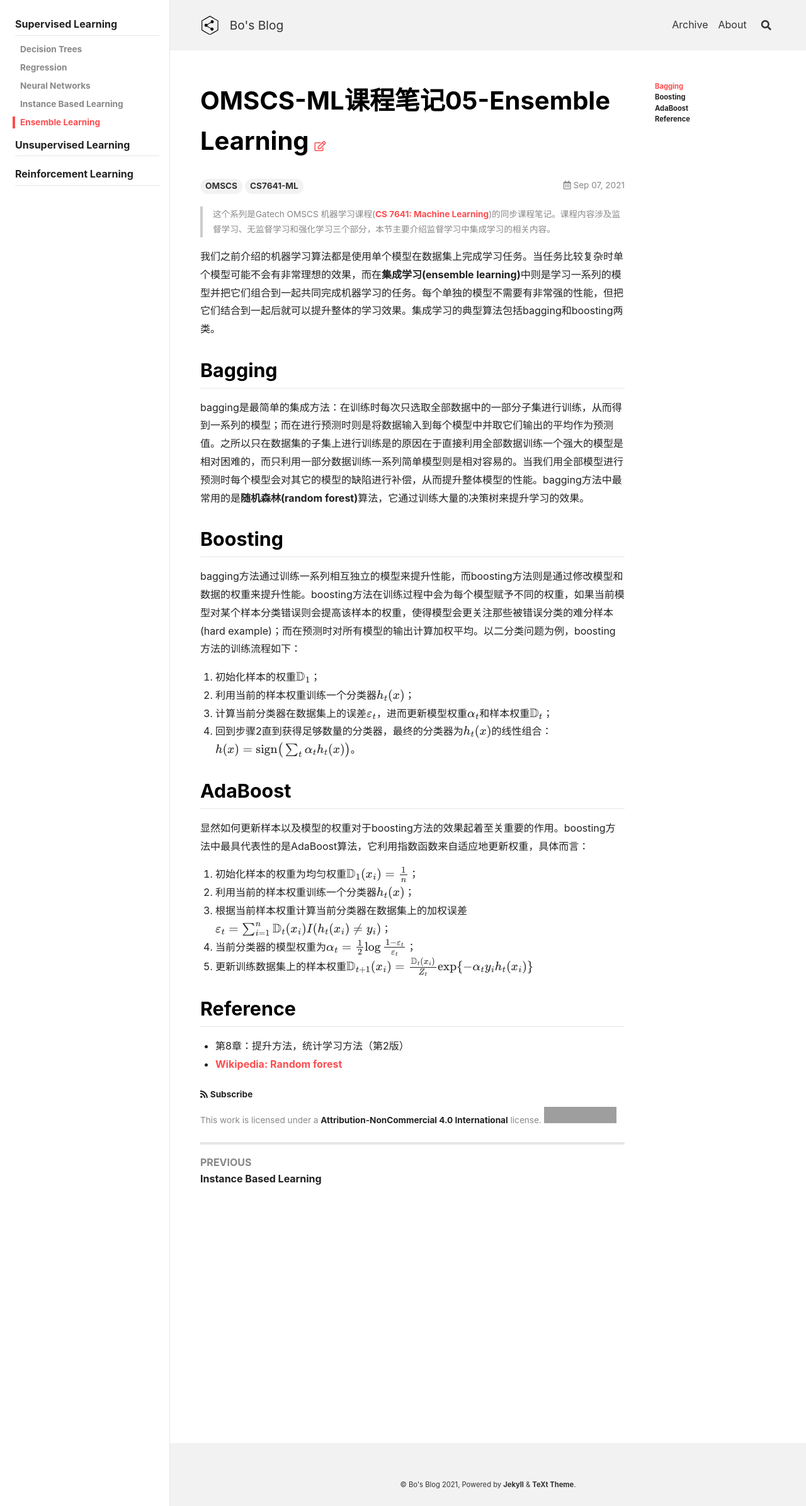
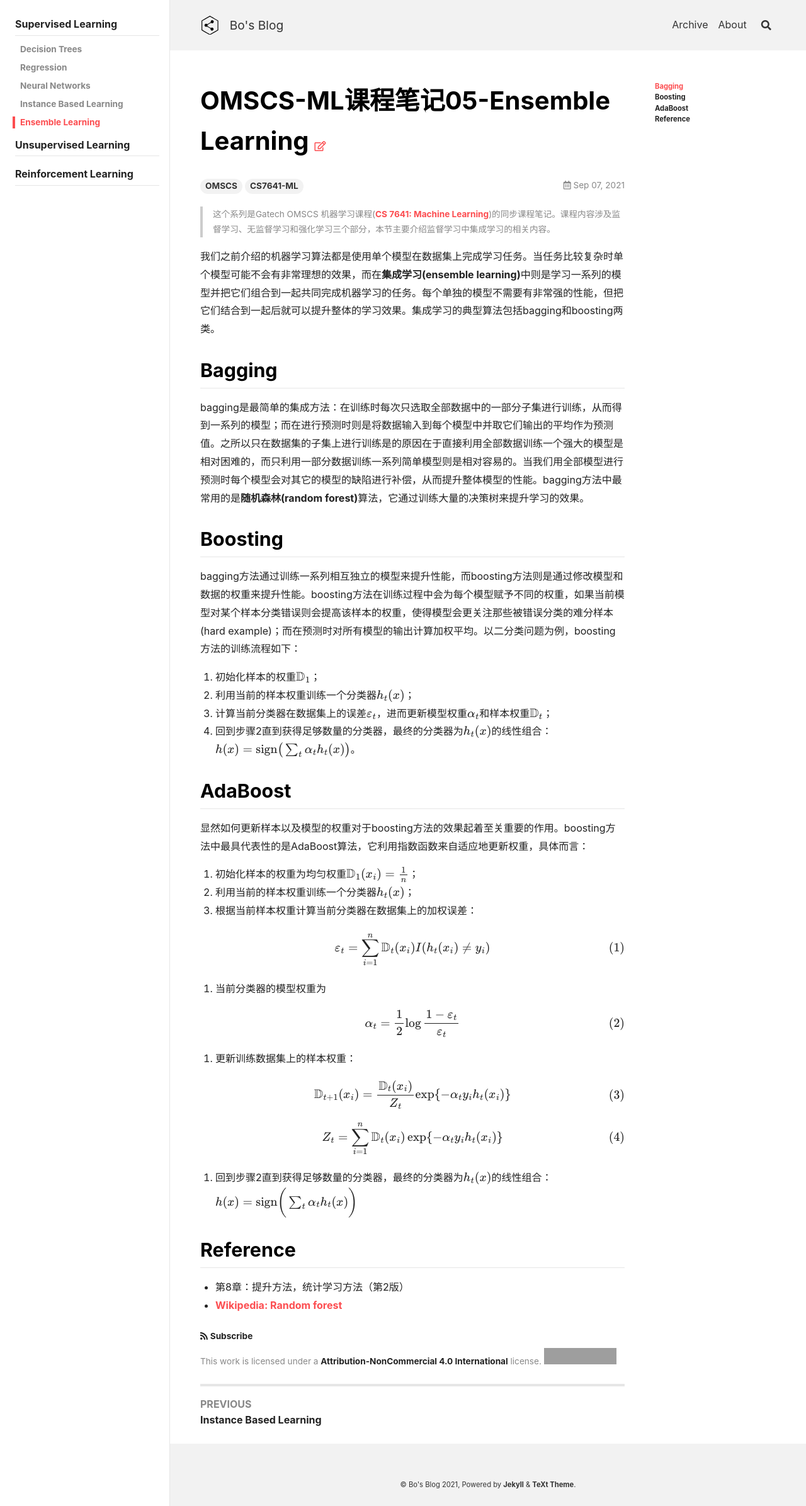
Before and after one commit to peng00bo00/peng00bo00_previous_blog, a Jekyll site: the page built from _posts/2021-09-07-OMSCS-ML-NOTES-05.md, in a window 1280 px wide. Shown: the whole page at 63% size. Built offline with Jekyll 4.4.1, drawn with Linux system fonts in a browser that asks for light colours; nearby versions of some CDN libraries; formulas are drawn with MathJax 3; grey boxes are pictures that could not be loaded.

Commit message:
Update 2021-09-07-OMSCS-ML-NOTES-05.md

```diff
--- a/_posts/2021-09-07-OMSCS-ML-NOTES-05.md
+++ b/_posts/2021-09-07-OMSCS-ML-NOTES-05.md
@@ -33,9 +33,32 @@
 
 1. 初始化样本的权重为均匀权重$\mathbb{D}_1(x_i) = \frac{1}{n}$；
 2. 利用当前的样本权重训练一个分类器$h_t(x)$；
-3. 根据当前样本权重计算当前分类器在数据集上的加权误差$\varepsilon_t = \sum_{i=1}^n \mathbb{D}_t(x_i) I(h_t(x_i) \neq y_i)$；
-4. 当前分类器的模型权重为$\alpha_t = \frac{1}{2} \log \frac{1 - \varepsilon_t}{\varepsilon_t}$；
-5. 更新训练数据集上的样本权重$$\mathbb{D}_{t+1}(x_i) = \frac{\mathbb{D}_{t}(x_i)}{Z_t} \exp \{-\alpha_t y_i h_t(x_i) \}$$
+3. 根据当前样本权重计算当前分类器在数据集上的加权误差：
+
+$$
+\varepsilon_t = \sum_{i=1}^n \mathbb{D}_t(x_i) I(h_t(x_i) \neq y_i)
+$$
+
+4. 当前分类器的模型权重为
+
+$$
+\alpha_t = \frac{1}{2} \log \frac{1 - \varepsilon_t}{\varepsilon_t}
+$$
+
+5. 更新训练数据集上的样本权重：
+
+$$
+\mathbb{D}_{t+1}(x_i) = \frac{\mathbb{D}_{t}(x_i)}{Z_t} \exp \{-\alpha_t y_i h_t(x_i) \}
+$$
+
+$$
+Z_t = \sum_{i=1}^n \mathbb{D}_{t}(x_i) \exp \{-\alpha_t y_i h_t(x_i) \}
+$$
+
+6. 回到步骤2直到获得足够数量的分类器，最终的分类器为$h_t(x)$的线性组合：
+$$
+h(x) = \text{sign} \bigg( \sum_t \alpha_t h_t(x) \bigg)
+$$
 
 ## Reference
 
```
